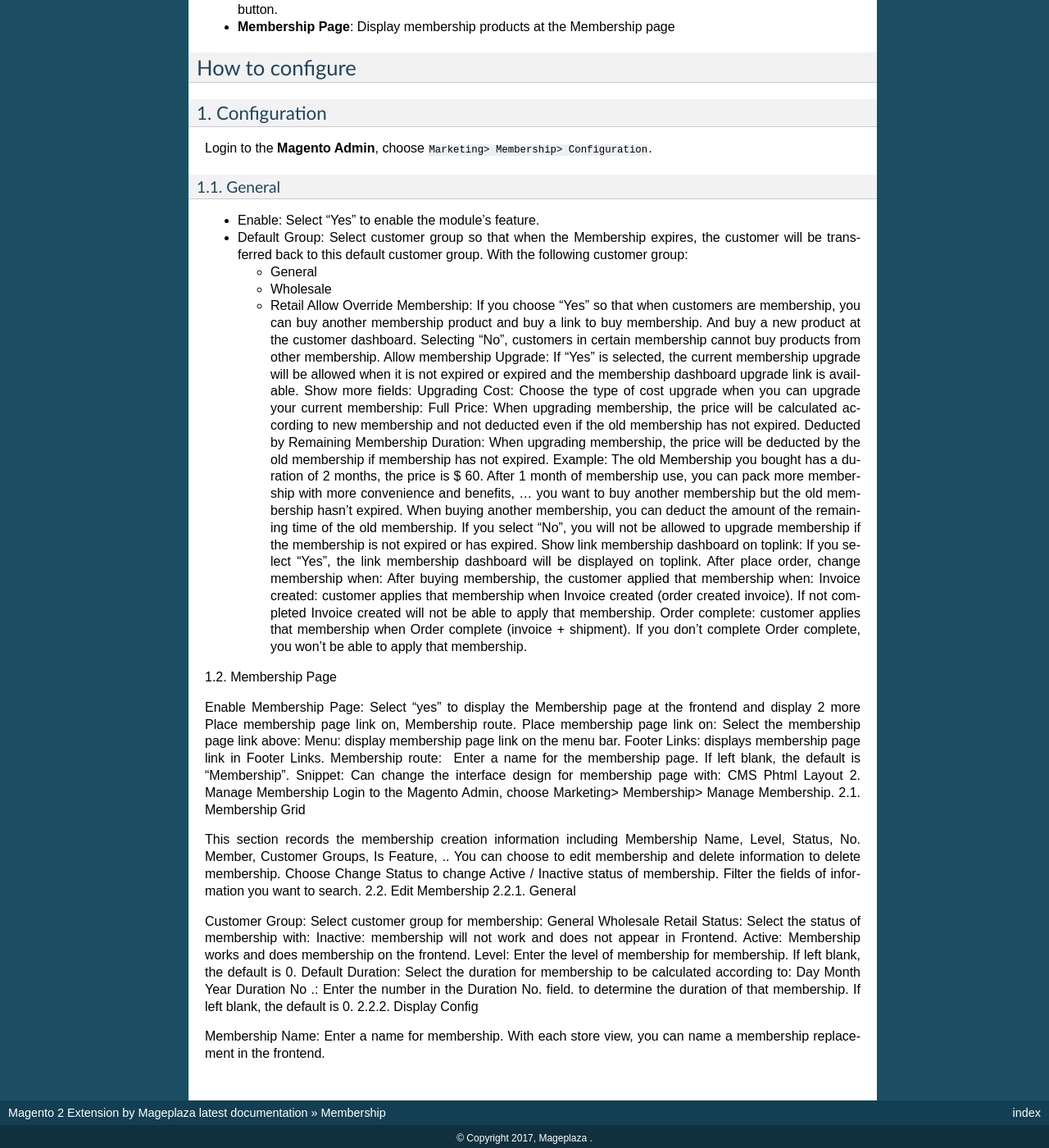
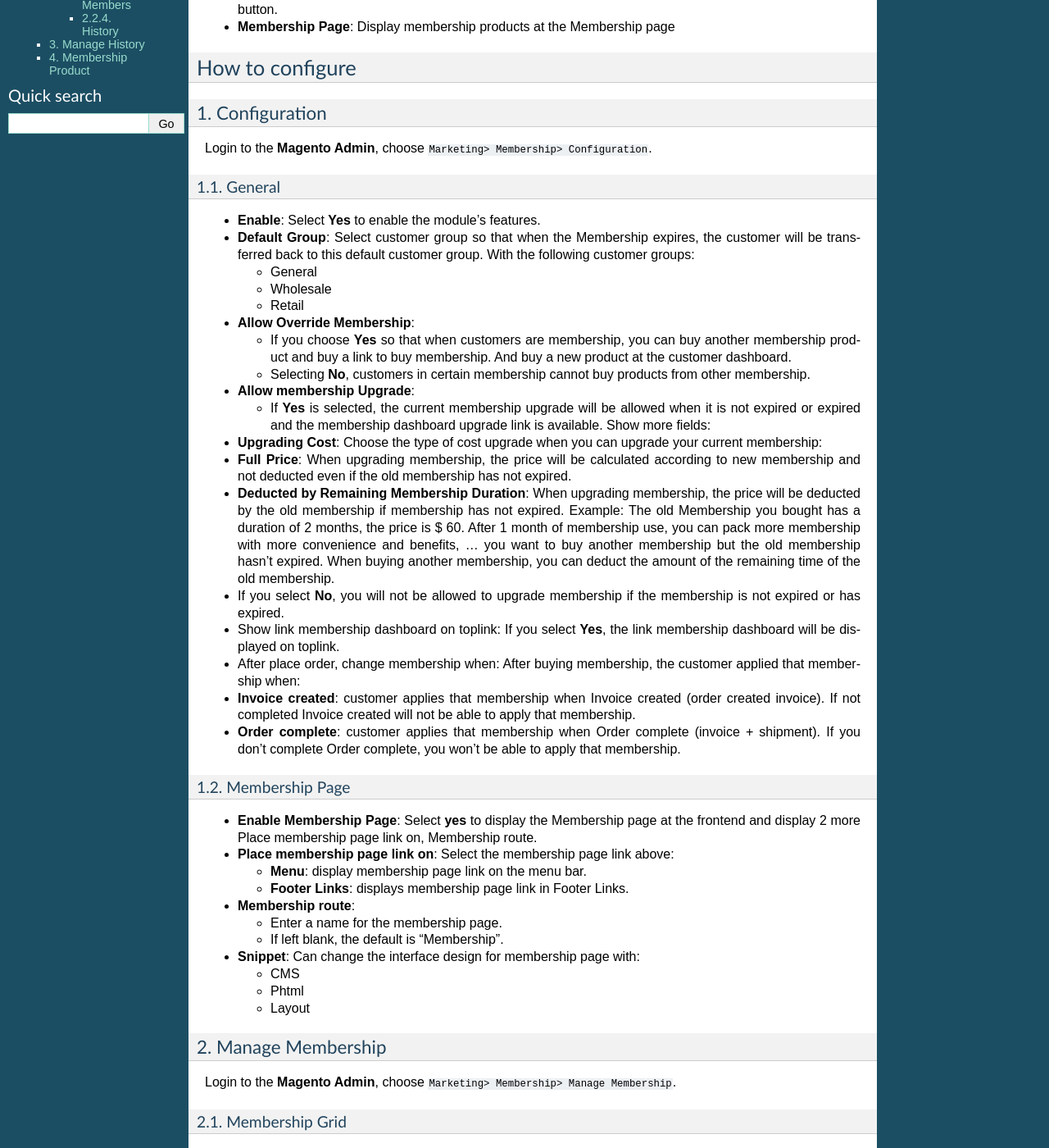
Before and after one commit to magepages/mpdocs, a Sphinx documentation site: the page built from docs/membership/index.md, in a window 1280 px wide and 1400 px high, scrolled down 428 px. Shown: the whole window at 82% size. Built offline with Sphinx 7.4.7, drawn with Linux system fonts in a browser that asks for light colours; pages that are not in the unit, such as notebooks, are missing from menus; some of the changed lines change nothing that is shown; some of the changed text lies outside the part shown.

Commit message:
Update index.md

```diff
--- a/docs/membership/index.md
+++ b/docs/membership/index.md
@@ -12,85 +12,129 @@
 
 - **Customer Dashboard**: This section will display the information and payment history of the membership products purchased by the customer. You can use the link on the Customer Dashboard above toplink. After expiration, the dashboard customer will still display the expire status of the membership with the "Re New" button.
 
-
-
 - **Membership Page**: Display membership products at the Membership page
-
-
-
 
 
 ## How to configure
 
 ### 1. Configuration
+
 Login to the **Magento Admin**, choose `Marketing> Membership> Configuration`.
-
 
 #### 1.1. General
 
-- Enable: Select "Yes" to enable the module's feature.
-- Default Group: Select customer group so that when the Membership expires, the customer will be transferred back to this default customer group. With the following customer group:
+- **Enable**: Select **Yes** to enable the module's features.
+- **Default Group**: Select customer group so that when the Membership expires, the customer will be transferred back to this default customer group. With the following customer groups:
   - General
   - Wholesale
   - Retail
-Allow Override Membership:
-If you choose "Yes" so that when customers are membership, you can buy another membership product and buy a link to buy membership. And buy a new product at the customer dashboard.
-Selecting "No", customers in certain membership cannot buy products from other membership.
-Allow membership Upgrade:
-If "Yes" is selected, the current membership upgrade will be allowed when it is not expired or expired and the membership dashboard upgrade link is available. Show more fields:
-Upgrading Cost: Choose the type of cost upgrade when you can upgrade your current membership:
-Full Price: When upgrading membership, the price will be calculated according to new membership and not deducted even if the old membership has not expired.
-Deducted by Remaining Membership Duration: When upgrading membership, the price will be deducted by the old membership if membership has not expired. Example: The old Membership you bought has a duration of 2 months, the price is $ 60. After 1 month of membership use, you can pack more membership with more convenience and benefits, ... you want to buy another membership but the old membership hasn't expired. When buying another membership, you can deduct the amount of the remaining time of the old membership.
-If you select "No", you will not be allowed to upgrade membership if the membership is not expired or has expired.
-Show link membership dashboard on toplink: If you select "Yes", the link membership dashboard will be displayed on toplink.
-After place order, change membership when: After buying membership, the customer applied that membership when:
-Invoice created: customer applies that membership when Invoice created (order created invoice). If not completed Invoice created will not be able to apply that membership.
-Order complete: customer applies that membership when Order complete (invoice + shipment). If you don't complete Order complete, you won't be able to apply that membership.
+- **Allow Override Membership**:
+  - If you choose **Yes** so that when customers are membership, you can buy another membership product and buy a link to buy membership. And buy a new product at the customer dashboard.
+  - Selecting **No**, customers in certain membership cannot buy products from other membership.
+- **Allow membership Upgrade**:
+  - If **Yes** is selected, the current membership upgrade will be allowed when it is not expired or expired and the membership dashboard upgrade link is available. Show more fields:
+- **Upgrading Cost**: Choose the type of cost upgrade when you can upgrade your current membership:
+- **Full Price**: When upgrading membership, the price will be calculated according to new membership and not deducted even if the old membership has not expired.
+- **Deducted by Remaining Membership Duration**: When upgrading membership, the price will be deducted by the old membership if membership has not expired. Example: The old Membership you bought has a duration of 2 months, the price is $ 60. After 1 month of membership use, you can pack more membership with more convenience and benefits, ... you want to buy another membership but the old membership hasn't expired. When buying another membership, you can deduct the amount of the remaining time of the old membership.
+- If you select **No**, you will not be allowed to upgrade membership if the membership is not expired or has expired.
+- Show link membership dashboard on toplink: If you select **Yes**, the link membership dashboard will be displayed on toplink.
+- After place order, change membership when: After buying membership, the customer applied that membership when:
+- **Invoice created**: customer applies that membership when Invoice created (order created invoice). If not completed Invoice created will not be able to apply that membership.
+- **Order complete**: customer applies that membership when Order complete (invoice + shipment). If you don't complete Order complete, you won't be able to apply that membership.
 
 
 
-1.2. Membership Page
+#### 1.2. Membership Page
 
-Enable Membership Page: Select "yes" to display the Membership page at the frontend and display 2 more Place membership page link on, Membership route.
-Place membership page link on: Select the membership page link above:
-Menu: display membership page link on the menu bar.
-Footer Links: displays membership page link in Footer Links.
-Membership route:
- Enter a name for the membership page.
-If left blank, the default is "Membership".
-Snippet: Can change the interface design for membership page with:
-CMS
-Phtml
-Layout
-2. Manage Membership
-Login to the Magento Admin, choose Marketing> Membership> Manage Membership.
-2.1. Membership Grid
+- **Enable Membership Page**: Select **yes** to display the Membership page at the frontend and display 2 more Place membership page link on, Membership route.
+- **Place membership page link on**: Select the membership page link above:
+  - **Menu**: display membership page link on the menu bar.
+  - **Footer Links**: displays membership page link in Footer Links.
+- **Membership route**:
+  - Enter a name for the membership page.
+  - If left blank, the default is "Membership".
+- **Snippet**: Can change the interface design for membership page with:
+  - CMS
+  - Phtml
+  - Layout
 
-This section records the membership creation information including Membership Name, Level, Status, No. Member, Customer Groups, Is Feature, ..
-You can choose to edit membership and delete information to delete membership.
-Choose Change Status to change Active / Inactive status of membership.
-Filter the fields of information you want to search.
-2.2. Edit Membership
-2.2.1. General
+### 2. Manage Membership
 
-Customer Group: Select customer group for membership:
-General
-Wholesale
-Retail
-Status: Select the status of membership with:
-Inactive: membership will not work and does not appear in Frontend.
-Active: Membership works and does membership on the frontend.
-Level:
-Enter the level of membership for membership.
-If left blank, the default is 0.
-Default Duration: Select the duration for membership to be calculated according to:
-Day
-Month
-Year
-Duration No .:
-Enter the number in the Duration No. field. to determine the duration of that membership.
-If left blank, the default is 0.
-2.2.2. Display Config
+Login to the **Magento Admin**, choose `Marketing> Membership> Manage Membership`.
 
-Membership Name:
-Enter a name for membership. With each store view, you can name a membership replacement in the frontend.
+#### 2.1. Membership Grid
+
+
+- This section records the membership creation information including Membership Name, Level, Status, No. Member, Customer Groups, Is Feature,...
+- You can choose to edit membership and delete information to delete membership.
+- Choose Change Status to change Active/Inactive status of membership.
+- Filter the fields of information you want to search.
+
+#### 2.2. Edit Membership
+##### 2.2.1. General
+
+- **Customer Group**: Select customer group for membership:
+  - General
+  - Wholesale
+  - Retail
+- **Status**: Select the status of membership with:
+  - **Inactive**: membership will not work and does not appear in Frontend.
+  - **Active**: Membership works and does membership on the frontend.
+- **Level**:
+  - Enter the level of membership for membership.
+  - If left blank, the default is 0.
+- **Default Duration**: Select the duration for membership to be calculated according to:
+  - Day
+  - Month
+  - Year
+- **Duration No.**:
+  - Enter the number in the Duration No. field. to determine the duration of that membership.
+  - If left blank, the default is 0.
+
+##### 2.2.2. Display Config
+
+- **Membership Name**:
+  - Enter a name for membership. With each store view, you can name a membership replacement in the frontend.
+  - If left blank, it will default to the value of the Default field.
+
+- **Image**: Click Choose file to upload image file for membership. If left blank, use the default image.
+- **Background Color**: Choose color for background membership.
+- **Default Product**: Choose products to apply to membership, this product will be used to add to cart on page membership.
+- **Benefit**:
+  - Click Add Option to import premium content, benefit from buying membership and will be displayed in membership in addition to the frontend. You can enter your own benefits for each store view. If left blank will default to benefits.
+  - With the benefits you want to display, click Delete.
+- **Is Feature**: Choose "yes" to use all features for membership.
+- **Sort Order**:
+- Enter the number for the Sort Order field. If left blank, the default is 0.
+- Smaller numbers will prioritize pre-arranged membership page.
+
+##### 2.2.3. Members
+
+This section records the information, status and duration of membership packages that customers use including information according to **Customer, Status, Start Date, End Date fields**.
+
+##### 2.2.4. History
+
+Here save the information and payment history of customers when buying membership including information according to **Customer, Status, Action fields, Pay Amount, Created Date**
+
+### 3. Manage History
+
+This Manage History section is like History in Manage Membership and is separated from it. It stores customer information and payment history when purchasing membership.
+
+
+### 4. Membership Product
+
+Login to the **Magento Admin**, choose `Catalog> Products`, click **Add New** to Create Membership Product.
+
+- **Enable Product**: Select **Yes** to turn on product display in addition to the frontend.
+- **Product Name**: Enter a name for the membership product. The required field must not be blank.
+- **SKU**: Enter SKU for membership product. The required field must not be blank.
+- **Membership**: Select membership will display membership products on the membership site for the selected membership.
+- **Duration**: Choose the duration and price corresponding to membership membership:
+- **Default**: Apply the product price of membership to the selected Duration Duration. Show more fields Price:
+- **Price**: Enter the price into the Price field. This price will be applied according to the duration of membership products.
+- **Permanent**: Apply membership price permanently with selected price. When the time is up, it will still display that price. Show more fields Price:
+- **Price**: Enter the price into the Price field. This price will be applied permanently to membership products.
+- **Custom**: Show more Duration, No., Price schools to enter each time and price separately when customers buy membership products.
+- **Customer edit**
+  - Login to the **Magento Admin**, choose `Customers> All Customers> Add New Customer/Edit Customer`.
+  - Here Admin can change customer group manually and the customer in group will be assigned to the default duration of that membership.    - Upon expiration (in hours) will expire membership and pay the customer to the default group you configured at Configuration.
```
